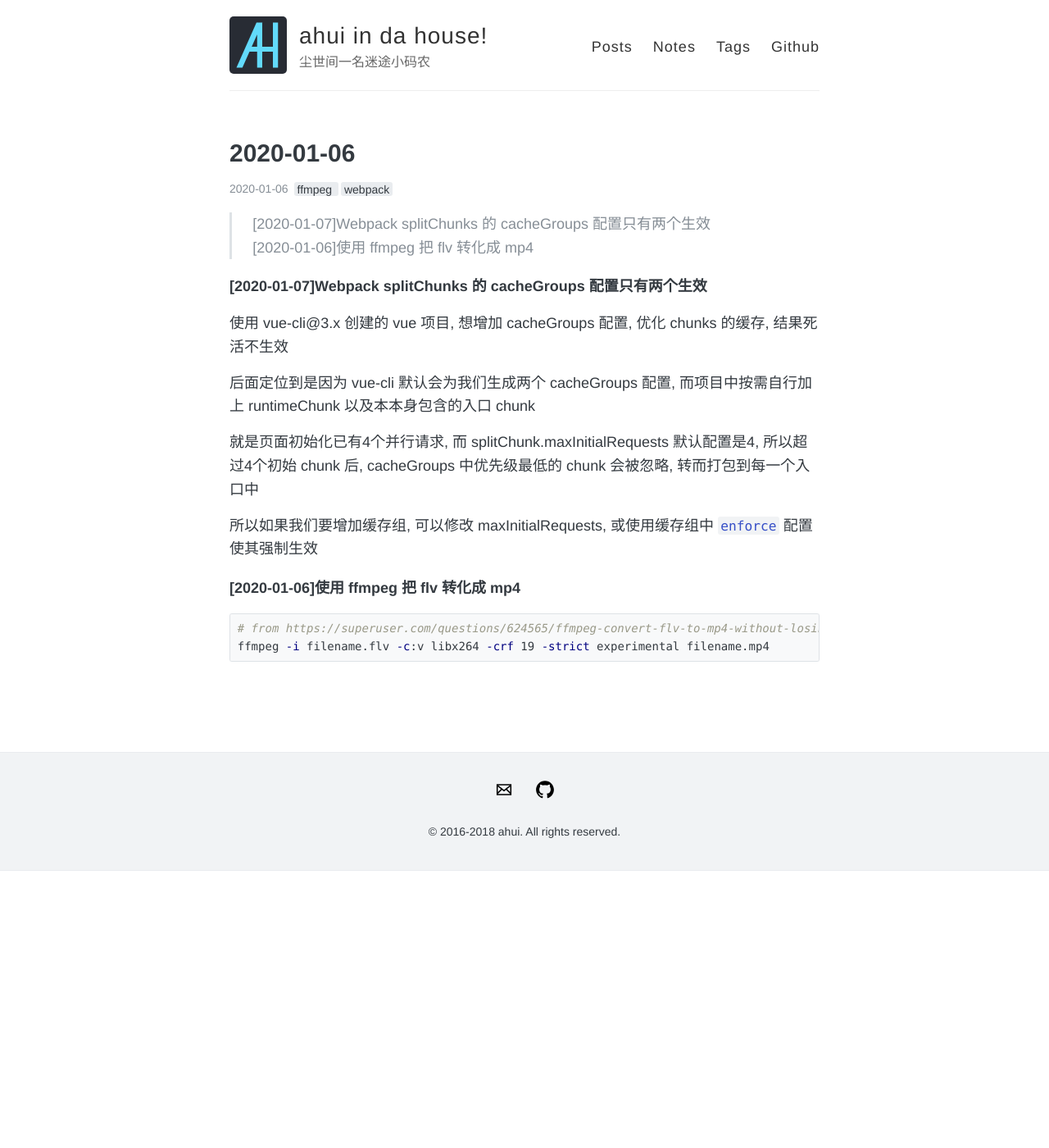
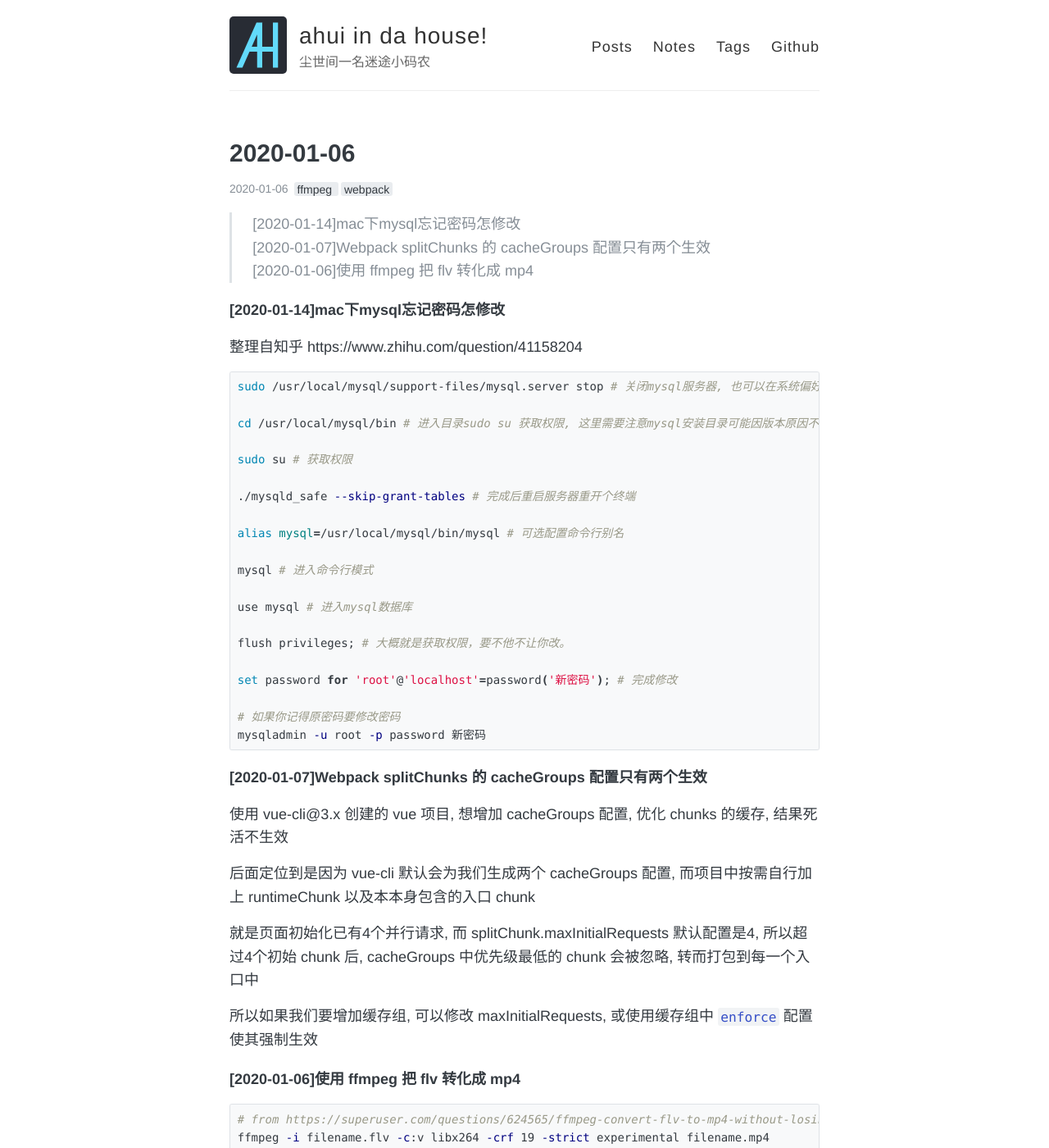
Before and after one commit to funkyLover/blog, a Jekyll site: the page built from notes/_posts/2020-01-06-notes.md, in a window 1280 px wide and 1400 px high. Shown: the whole window at 82% size. Built offline with Jekyll 4.4.1, drawn with Linux system fonts in a browser that asks for light colours; comment, search, counter and statistics services are not loaded.

Commit message:
note: add;

````diff
--- a/notes/_posts/2020-01-06-notes.md
+++ b/notes/_posts/2020-01-06-notes.md
@@ -7,8 +7,36 @@ comments: true
 share: true
 ---
 
+> [2020-01-14]mac下mysql忘记密码怎修改 <br>
 > [2020-01-07]Webpack splitChunks 的 cacheGroups 配置只有两个生效 <br>
 > [2020-01-06]使用 ffmpeg 把 flv 转化成 mp4 <br>
+
+##### [2020-01-14]mac下mysql忘记密码怎修改
+
+整理自知乎 https://www.zhihu.com/question/41158204
+
+```bash
+sudo /usr/local/mysql/support-files/mysql.server stop # 关闭mysql服务器, 也可以在系统偏好里有个MySQL里关闭。
+
+cd /usr/local/mysql/bin # 进入目录sudo su 获取权限, 这里需要注意mysql安装目录可能因版本原因不一致
+
+sudo su # 获取权限
+
+./mysqld_safe --skip-grant-tables # 完成后重启服务器重开个终端
+
+alias mysql=/usr/local/mysql/bin/mysql # 可选配置命令行别名
+
+mysql # 进入命令行模式
+
+use mysql # 进入mysql数据库
+
+flush privileges; # 大概就是获取权限，要不他不让你改。
+
+set password for 'root'@'localhost'=password('新密码'); # 完成修改
+
+# 如果你记得原密码要修改密码
+mysqladmin -u root -p password 新密码
+```
 
 ##### [2020-01-07]Webpack splitChunks 的 cacheGroups 配置只有两个生效
 
````
